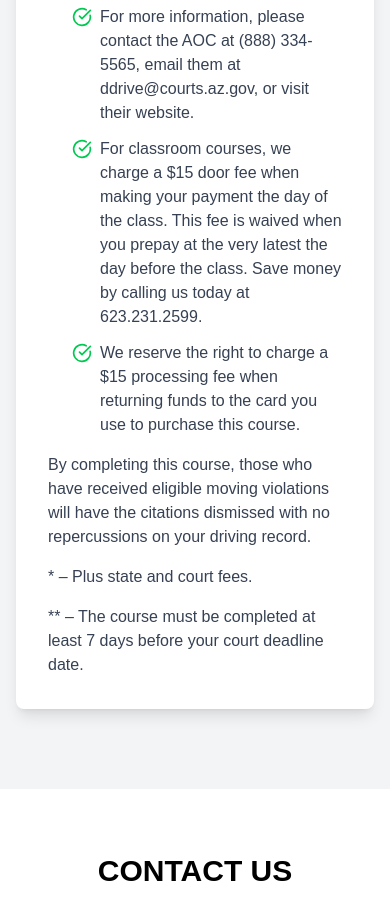
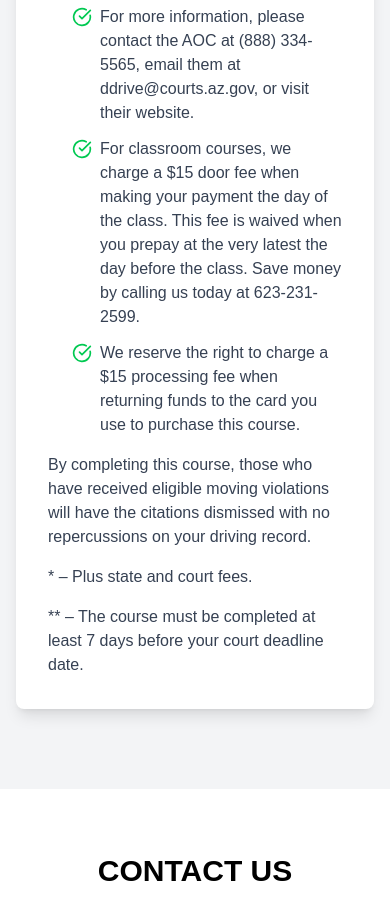
Before and after one commit to NiSE-Corp/445, a Next.js app: page / in a window 390 px wide. Shown: the part 4520-5439 px from the top of the page. Built offline with nearby package versions, Linux system fonts and the light colour scheme; no server answers.

Commit message:
Updated phone number format

```diff
--- a/app/page.jsx
+++ b/app/page.jsx
@@ -279,7 +279,7 @@ export default function DefensiveDrivingSchool() {
                     For classroom courses, we charge a $15 door fee when making
                     your payment the day of the class. This fee is waived when
                     you prepay at the very latest the day before the class. Save
-                    money by calling us today at 623.231.2599.
+                    money by calling us today at 623-231-2599.
                   </span>
                 </li>
                 <li className='flex items-start space-x-2'>
```
